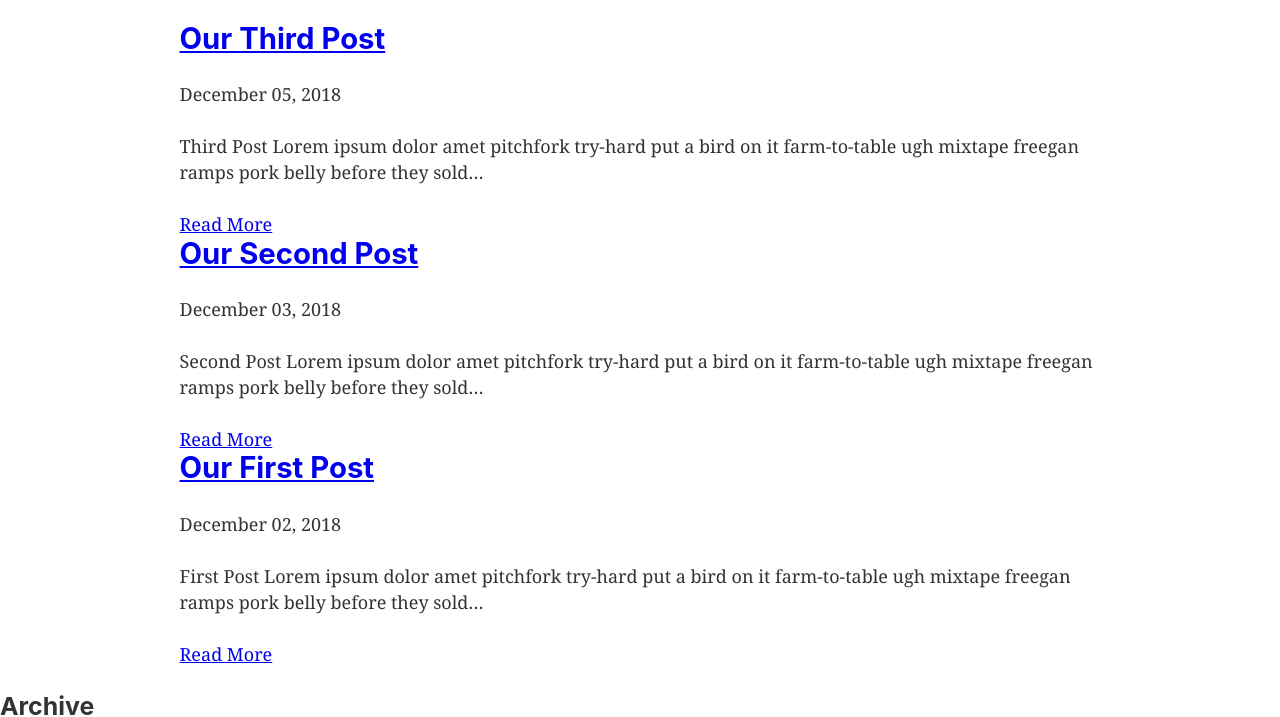
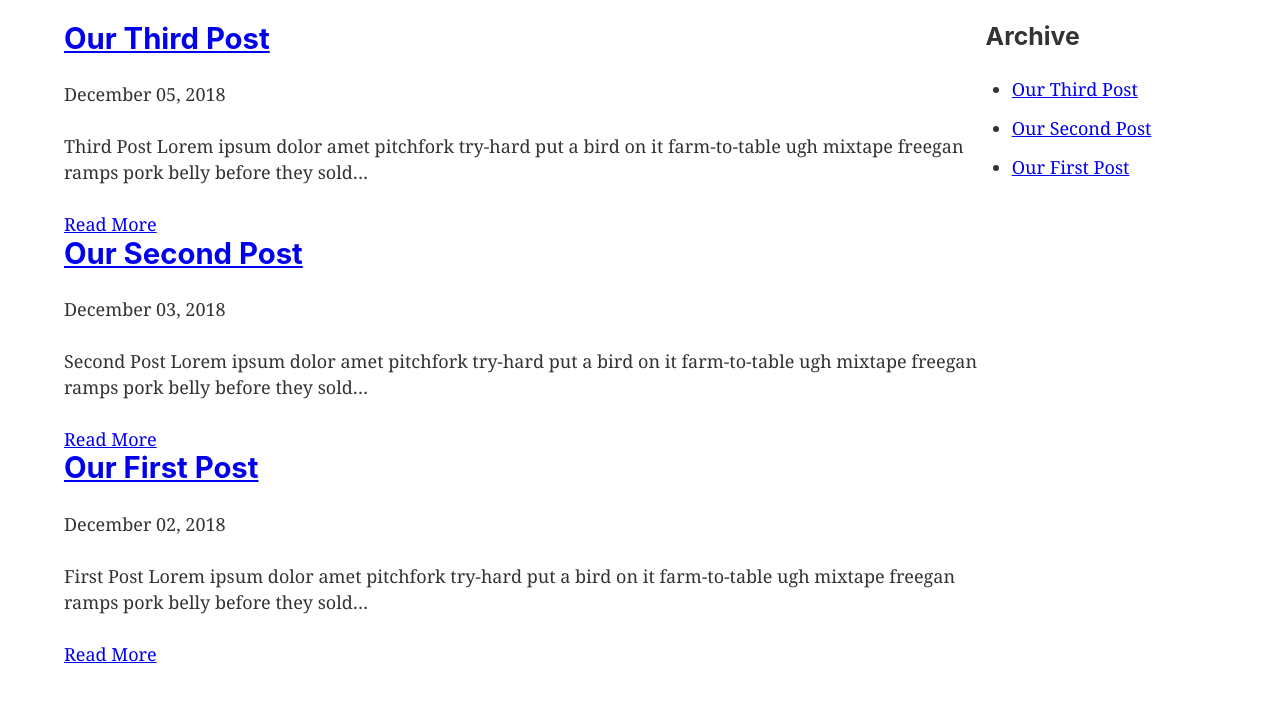
Before and after one commit to eneax/learn-basic-gatsby, a Gatsby site: page / in a window 1280 px wide. Shown: the part 84-801 px from the top of the page. Built offline with nearby package versions, Linux system fonts and the light colour scheme; Gatsby itself is replaced by a stand-in of ours.

Commit message:
Create MainLayout component

```diff
--- a/src/components/layout.js
+++ b/src/components/layout.js
@@ -6,6 +6,15 @@ import { StaticQuery, graphql } from 'gatsby'
 import Header from './header'
 import Archive from './archive';
 import './layout.css'
+
+import styled from 'styled-components'
+
+const MainLayout = styled.main`
+  max-width: 90%;
+  margin: 0 auto;
+  display: grid;
+  grid-template-columns: 4fr 1fr; /* sidebar takes 1 fraction and the rest is 4 fractions */
+`
 
 const Layout = ({ children }) => (
   <StaticQuery
@@ -31,17 +40,12 @@ const Layout = ({ children }) => (
           <html lang="en" />
         </Helmet>
         <Header siteTitle={data.site.siteMetadata.title} />
-        <div
-          style={{
-            margin: '0 auto',
-            maxWidth: 960,
-            padding: '0px 1.0875rem 1.45rem',
-            paddingTop: 0,
-          }}
-        >
-          {children}
-        </div>
-        <Archive />
+        <MainLayout>
+          <div>
+            {children}
+          </div>
+          <Archive />
+        </MainLayout>
       </>
     )}
   />
```
